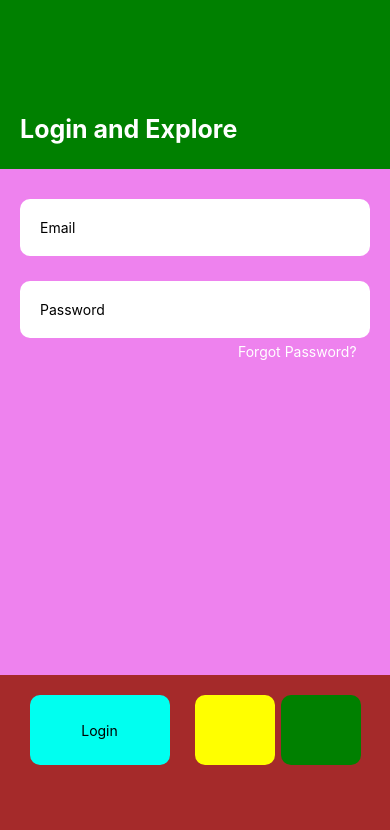
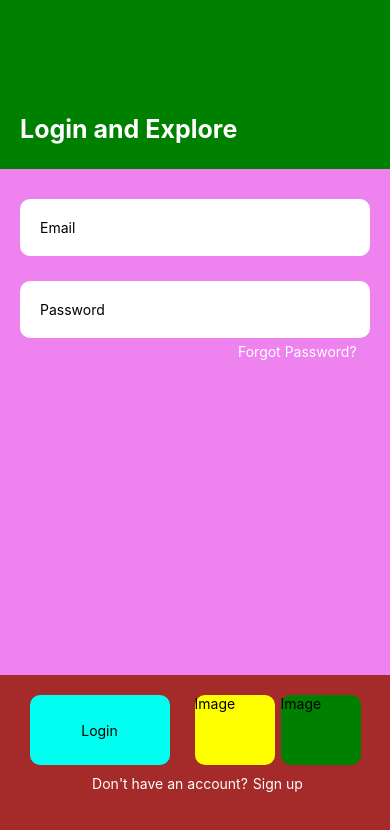
Before and after one commit to Sedinamm/Photography-mobile-app, a React Native app: screen / in a window 390 px wide. Shown: the top 830 px of the page. Built offline with nearby package versions, Linux system fonts and the light colour scheme.

Commit message:
added a text with sign up text button

```diff
--- a/Screens/Login.js
+++ b/Screens/Login.js
@@ -58,7 +58,9 @@ const Login = () => {
                 borderRadius: 10,
                 marginLeft:10
               }}
-            ></View>
+            >
+              <Text>Image</Text>
+            </View>
           </TouchableOpacity>
           {/* Google button */}
           <TouchableOpacity>
@@ -70,16 +72,18 @@ const Login = () => {
                 borderRadius: 10,
                 marginLeft:6
               }}
-            ></View>
+            >
+              <Text>Image</Text>
+            </View>
           </TouchableOpacity>
         </View>
         {/* Already have an account? */}
-        {/* <View style={{marginTop:30, alignSelf:"center", flexDirection:"row"}}>
+        <View style={{marginTop:30, alignSelf:"center", flexDirection:"row"}}>
           <Text style={{color:"white"}}>Don't have an account?</Text>
           <TouchableOpacity>
             <Text style={{left:5, color:"white"}}>Sign up</Text>
           </TouchableOpacity>
-        </View> */}
+        </View>
       </View>
     </View>
   );
```
